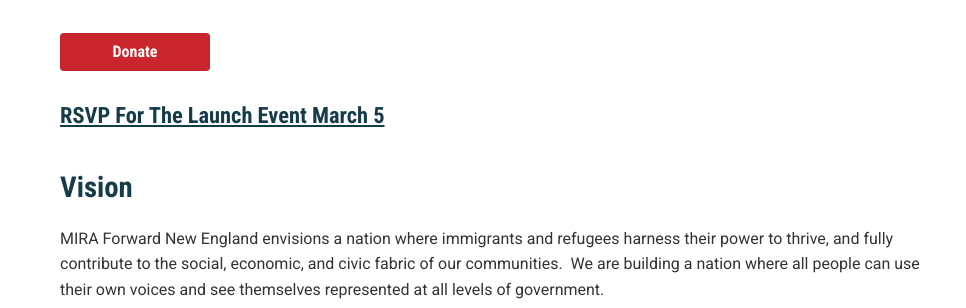
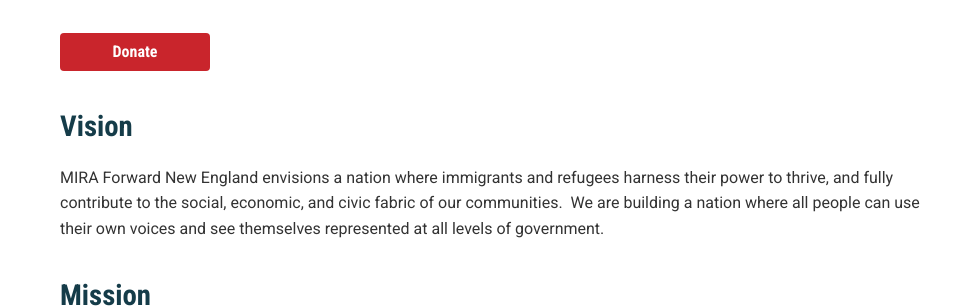
Before and after one commit to cqbent/miraforward, an Eleventy site: page content/index.md in a window 1280 px wide. Shown: the part 313-621 px from the top of the page, 0-966 px from the left. Built offline with nearby package versions, Linux system fonts and the light colour scheme; Eleventy itself is replaced by a stand-in of ours; files that its build step writes are made by us from their sources.

Commit message:
Update Pages “index”

```diff
--- a/content/index.md
+++ b/content/index.md
@@ -14,8 +14,6 @@ showTitle: true
 
 ## <a href="/donate" class="btn btn-primary">Donate</a>
 
-### [RSVP For The Launch Event March 5](https://miraforward.org/march-5-launch-event/)
-
 ## Vision
 
 MIRA Forward New England envisions a nation where immigrants and refugees harness their power to thrive, and fully contribute to the social, economic, and civic fabric of our communities.  We are building a nation where all people can use their own voices and see themselves represented at all levels of government.
```
